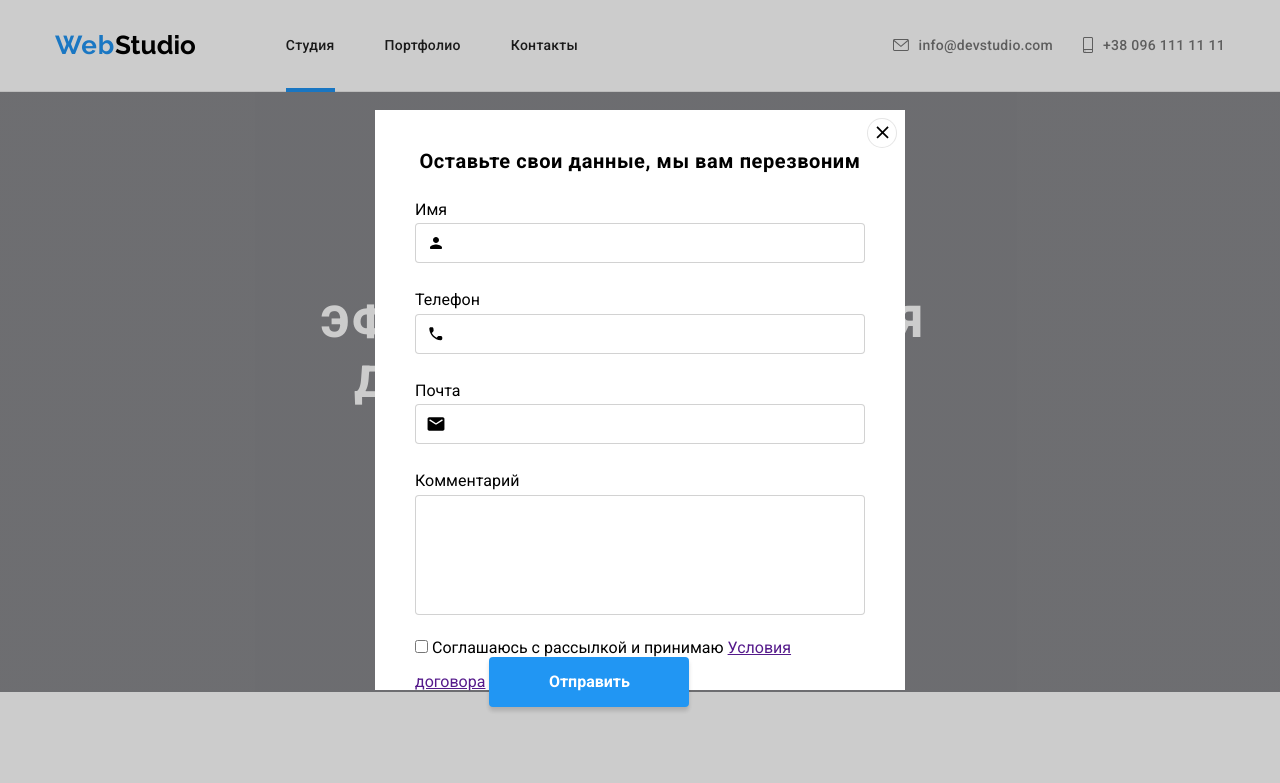
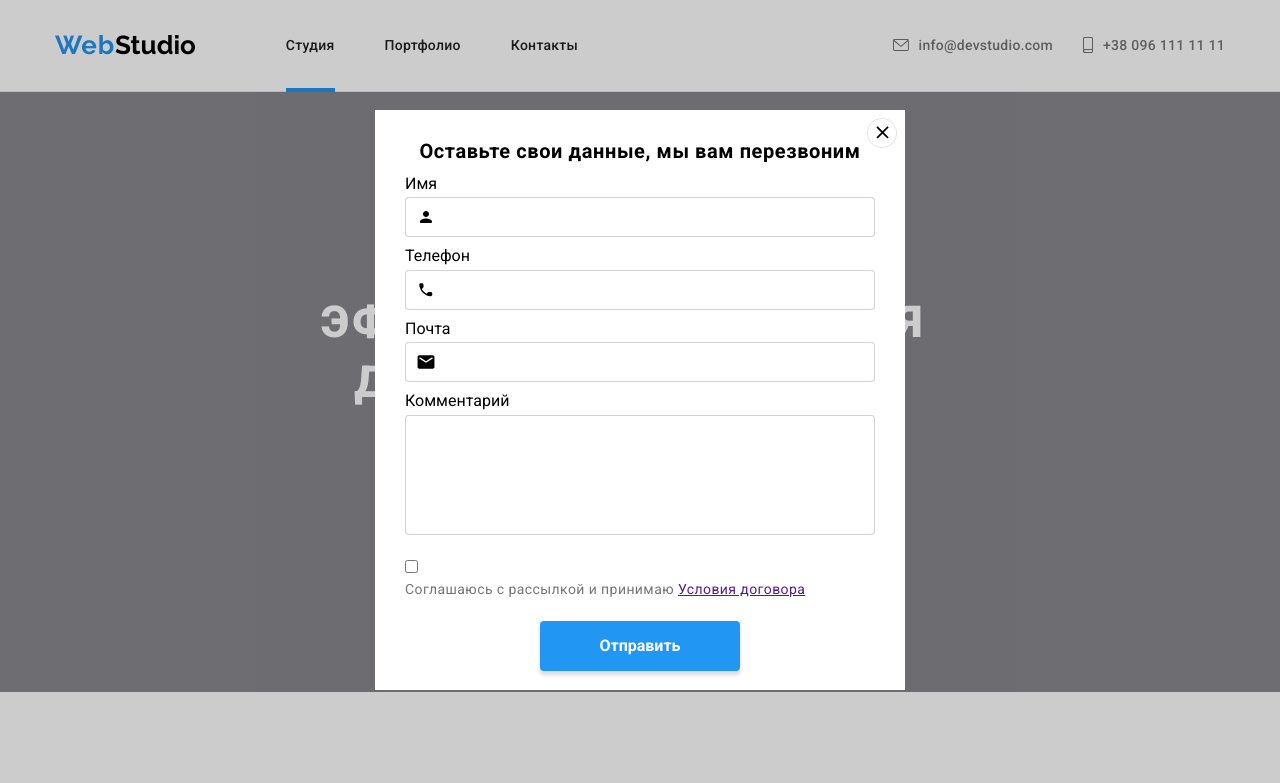
Before and after one commit to Igor-Tomilo/goit-markup-hw-06, a plain HTML site: page index.html in a window 1280 px wide. Both pictures are taken after a click on the button "Заказать услугу". Shown: the top 783 px of the page. Drawn offline with nearby package versions, Linux system fonts and the light colour scheme.

Commit message:
Resizes in a modal window

```diff
--- a/css/file.css
+++ b/css/file.css
@@ -238,6 +238,8 @@ img {
 
 .button-services,
 .modal-button {
+  display: block;
+  margin: 0 auto;
   font-family: var(--main-font);
   font-style: normal;
   font-weight: 700;
@@ -760,7 +762,7 @@ img {
   position: relative;
   width: 530px;
   height: 580px;
-  padding: 40px;
+  padding: 30px;
   transform: rotate(360deg) scale(1);
   transition: all 300ms cubic-bezier(0.4, 0, 0.2, 1) 300ms;
   background-color: #fff;
@@ -805,7 +807,7 @@ img {
   line-height: 1.15;
   text-align: center;
   letter-spacing: 0.03em;
-  margin-bottom: 28px;
+  margin-bottom: 12px;
 }
 .modal-input {
   display: inline-block;
@@ -839,6 +841,17 @@ img {
 .modal-form-svg-wrapper {
   display: block;
   position: relative;
-  margin-bottom: 28px;
+  margin-bottom: 10px;
+}
+
+.user-policy {
+  display: block;
+  margin-bottom: 20px;
+  font-size: 14px;
+  line-height: 24px;
+  letter-spacing: 0.03em;
+
+color: #757575;
+
 }
 /* ==================End Modal Form===================== */
--- a/index.html
+++ b/index.html
@@ -440,7 +440,7 @@
           <textarea name="user-comments" id="user-comments" class="modal-textarea"></textarea>
 
           <input type="checkbox" name="user-policy" value="accept-policity" id="user-policy" class="modal-policy" />
-          <label for="">Соглашаюсь с рассылкой и принимаю <a href="">Условия договора</a></label>
+          <label class="user-policy" for="">Соглашаюсь с рассылкой и принимаю <a href="">Условия договора</a></label>
           <button type="submit" class="modal-button">Отправить</button>
         </form>
       </div>
```
